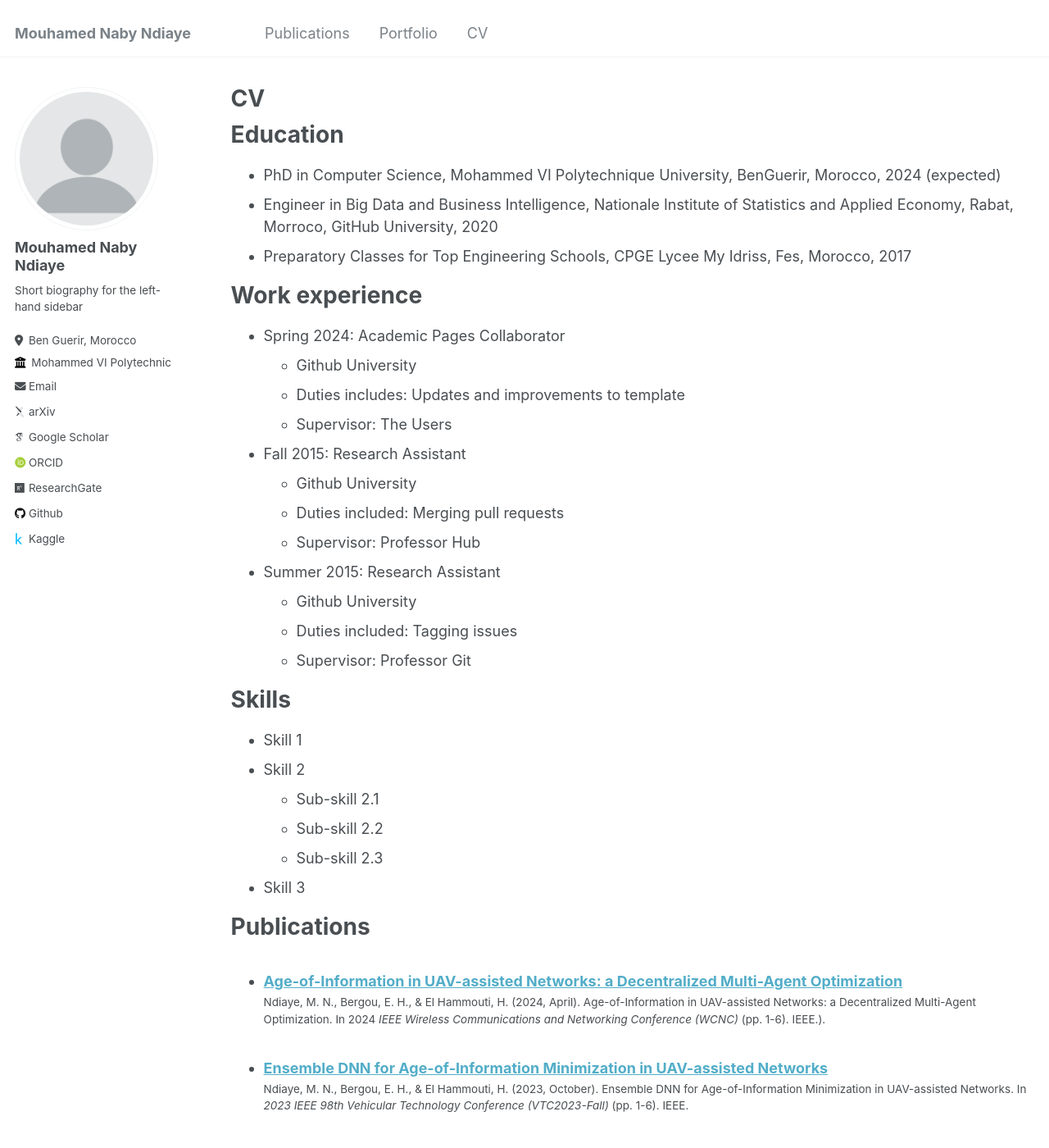
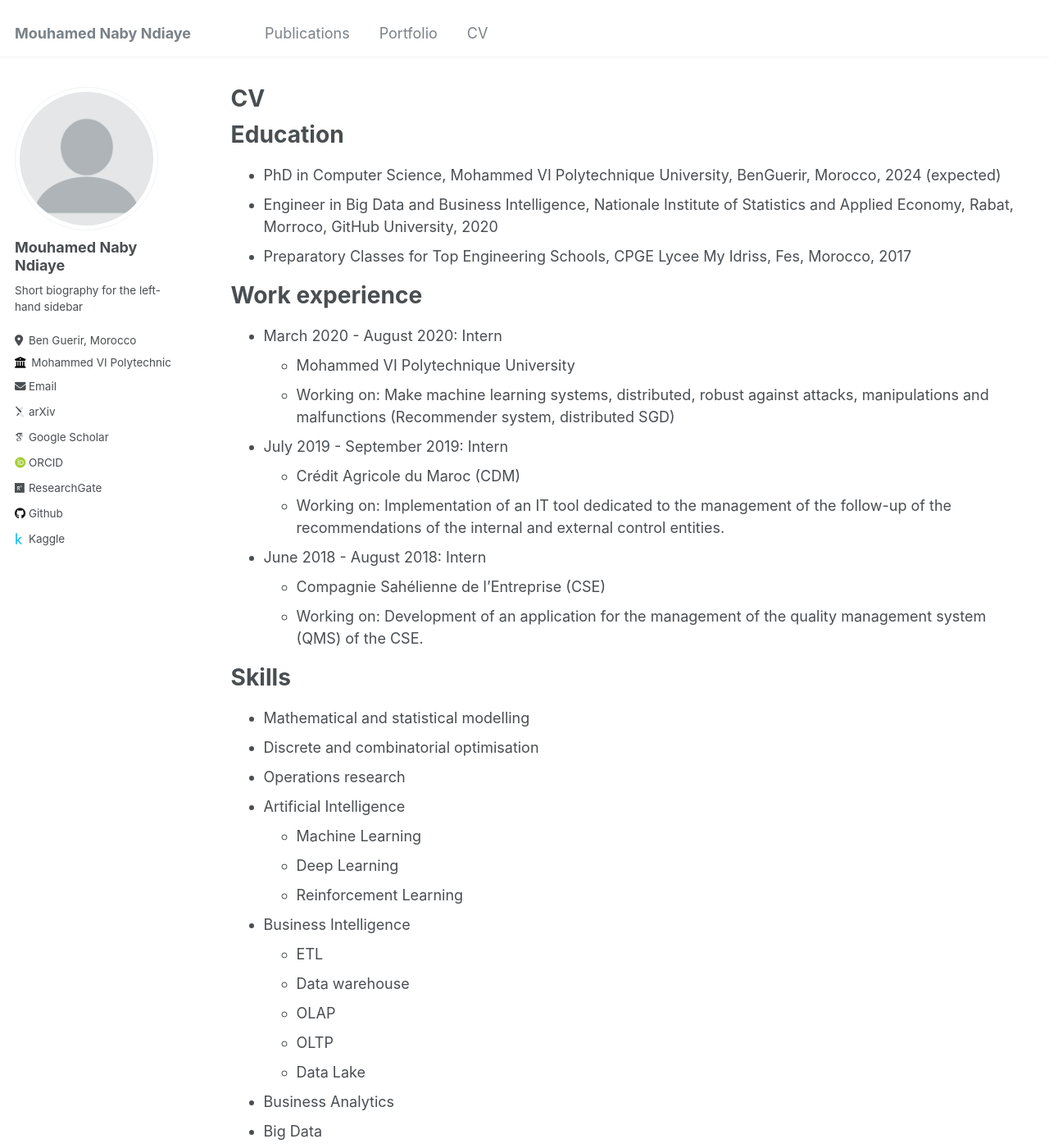
Before and after one commit to Nabzozifo/Nabzozifo.github.io, a Jekyll site: the page built from _pages/cv.md, in a window 1280 px wide and 1400 px high. Shown: the whole window at 82% size. Built offline with Jekyll 4.4.1, drawn with Linux system fonts in a browser that asks for light colours; some web fonts are replaced; some of the changed text lies outside the part shown.

Commit message:
Update cv.md

```diff
--- a/_pages/cv.md
+++ b/_pages/cv.md
@@ -17,29 +17,37 @@ Education
 
 Work experience
 ======
-* Spring 2024: Academic Pages Collaborator
-  * Github University
-  * Duties includes: Updates and improvements to template
-  * Supervisor: The Users
+* March 2020 - August 2020: Intern
+  * Mohammed VI Polytechnique University
+  * Working on: Make machine learning systems, distributed, robust against attacks, manipulations and malfunctions (Recommender system, distributed SGD)
 
-* Fall 2015: Research Assistant
-  * Github University
-  * Duties included: Merging pull requests
-  * Supervisor: Professor Hub
+* July 2019 - September 2019: Intern
+  * Crédit Agricole du Maroc (CDM)
+  * Working on: Implementation of an IT tool dedicated to the management of the follow-up of the recommendations of the internal and external control entities.
 
-* Summer 2015: Research Assistant
-  * Github University
-  * Duties included: Tagging issues
-  * Supervisor: Professor Git
+
+* June 2018 - August 2018: Intern
+  * Compagnie Sahélienne de l’Entreprise (CSE)
+  * Working on: Development of an application for the management of the quality management system (QMS) of the CSE.
 
 Skills
 ======
-* Skill 1
-* Skill 2
-  * Sub-skill 2.1
-  * Sub-skill 2.2
-  * Sub-skill 2.3
-* Skill 3
+* Mathematical and statistical modelling
+* Discrete and combinatorial optimisation
+* Operations research
+* Artificial Intelligence
+  * Machine Learning
+  * Deep Learning
+  * Reinforcement Learning
+* Business Intelligence
+  * ETL
+  * Data warehouse
+  * OLAP
+  * OLTP
+  * Data Lake
+* Business Analytics
+* Big Data
+* Data Mining
 
 Publications
 ======
@@ -47,6 +55,7 @@ Publications
     {% include archive-single-cv.html %}
   {% endfor %}</ul>
 
+---
 Talks
 ======
   <ul>{% for post in site.talks reversed %}
@@ -58,7 +67,10 @@ Teaching
   <ul>{% for post in site.teaching reversed %}
     {% include archive-single-cv.html %}
   {% endfor %}</ul>
+---
 
 Service and leadership
 ======
-* Currently signed in to 43 different slack teams
+* President of Africa Intregation Club, Nationale Institute of Statistics and Applied Economy, 2018-2019
+* Statutory Auditor, General Union of Senegalese Students and Trainees in Morocco, 2019-2020
+* President of International Student Club, Mohammed VI Polytechnique University, 2023-2024
```
